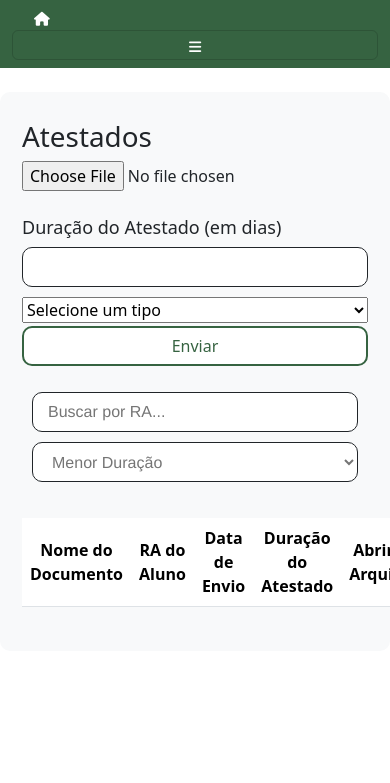
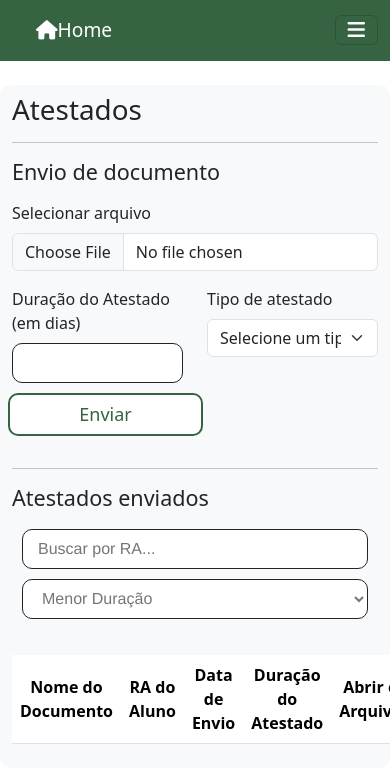
Before and after one commit to Galaticos-API/API-1, a Flask app: page /atestados/ in a window 390 px wide; the page is wider, and only the part inside the window is pictured. Shown: the top 783 px of that part. Run offline with Flask 3, Linux system fonts and the light colour scheme; the visitor is signed in with stand-in values (Sample User, id 1); data that the repository does not hold is empty; some libraries are stand-ins or nearby versions.

Commit message:
STYLE - Melhora a responsividade e a estrutura dos formulários nas páginas de Atestados e Cadastro

```diff
--- a/src/static/styles/styles.css
+++ b/src/static/styles/styles.css
@@ -8,17 +8,11 @@
   border-radius: 10px;
   padding-top: 2%;
   padding-bottom: 2%;
-    background-color: #F1F0E9;
+  background-color: #f1f0e9;
 }
 
 .content {
   padding: 20px;
-}
-
-.content > .formAtestado {
-    display: flex;
-    flex-direction: column;
-    align-items: flex-start;
 }
 
 .content > .contIndex {
@@ -89,7 +83,7 @@
 }
 
 button {
-    background-color: #41644A;
+  background-color: #41644a;
 }
 
 .btn-outline-primary {
@@ -108,7 +102,7 @@ button {
 .btn-outline-primary:active,
 .btn-outline-primary.active,
 .show > .btn-outline-primary.dropdown-toggle {
-    transition: background .25s !important;
+  transition: background 0.25s !important;
   color: #ffffff !important;
   background-color: #366341 !important;
   border-color: #366341 !important;
@@ -129,7 +123,7 @@ button {
 .btn-outline-secondary:active,
 .btn-outline-secondary.active,
 .show > .btn-outline-secondary.dropdown-toggle {
-    transition: background .25s !important;
+  transition: background 0.25s !important;
   color: #ffffff !important;
   background-color: #9b0d0d !important;
   border-color: #9b0d0d !important;
@@ -159,7 +153,7 @@ button {
 
 .search-container {
   display: flex;
-    justify-content: center;
+  justify-content: start;
   width: 100%;
   height: 50px;
   padding: 10px;
@@ -212,7 +206,6 @@ select:hover {
   color: #25562b;
 }
 
-
 .minhaEquipe {
   display: flex;
   justify-content: space-between;
@@ -225,18 +218,27 @@ select:hover {
   color: black;
 }
 
-#atestadosTable th, #atestadosTable td {
+#atestadosTable th,
+#atestadosTable td {
   text-align: center;
   vertical-align: middle;
 }
 
-.card-equipe-single{
+.card-equipe-single {
   background-color: #366341 !important;
 }
 
 /*Responsividade teste */
 
 @media (max-width: 768px) {
+  .content {
+    padding: 0;
+  }
+
+  .navbar .nav-item {
+    font-size: 20px;
+  }
+
   .contIndex {
     grid-template-columns: 1fr !important;
     gap: 20px;
@@ -247,7 +249,9 @@ select:hover {
     font-size: 18px;
   }
 
-  #search, #category, #duration {
+  #search,
+  #category,
+  #duration {
     width: 100% !important;
     margin-right: 0 !important;
     margin-bottom: 10px !important;
@@ -262,39 +266,6 @@ select:hover {
   .minhaEquipe {
     flex-direction: column;
     gap: 10px;
-  }
-}
-
-@media (max-width: 480px) {
-  .navbar .nav-link {
-    font-size: 1rem;
-  }
-
-  .btn-outline-primary, .btn-outline-secondary {
-    font-size: 16px !important;
-  }
-
-  .fas {
-    font-size: 80px !important;
-  }
-}
-
-
-@media (max-width: 768px) {
-  .contIndex {
-    grid-template-columns: 1fr !important;
-    gap: 20px;
-    width: 100%;
-  }
-
-  .contIndex > a {
-    width: 80% !important;
-    font-size: 18px;
-    padding: 20px 0;
-  }
-
-  .contIndex > a i {
-    font-size: 80px !important;
   }
 }
 
@@ -316,68 +287,3 @@ select:hover {
   display: flex;
   align-items: center;
 }
-
-/* Responsividade */
-@media (max-width: 768px) {
-  .navbar {
-    padding: 8px 12px;
-  }
-
-  .navbar .navbar-brand {
-    font-size: 14px !important;
-  }
-
-  .navbar .nav-link {
-    font-size: 12px !important;
-    padding: 6px 8px !important;
-  }
-
-  .navbar .fas {
-    font-size: 16px !important;
-    margin: 0 !important;
-  }
-}
-
-@media (max-width: 480px) {
-  .navbar {
-    padding: 6px 10px;
-  }
-
-  .navbar .fas {
-    font-size: 14px !important;
-  }
-
-  .navbar .navbar-brand {
-    font-size: 12px !important;
-  }
-
-  .navbar .nav-link {
-    font-size: 10px !important;
-    padding: 4px 6px !important;
-  }
-}
-body {
-  overflow-x: hidden;
-}
-
-* {
-  box-sizing: border-box;
-  max-width: 100%;
-}
-
-input,
-select,
-button,
-textarea {
-  width: 100% !important;
-  max-width: 100% !important;
-  box-sizing: border-box;
-}
-
-.container,
-.content,
-.main {
-  width: 100%;
-  padding-left: 10px;
-  padding-right: 10px;
-}
--- a/src/templates/atestados.html
+++ b/src/templates/atestados.html
@@ -2,19 +2,37 @@
 {% extends "base.html" %} {% block title %}Atestados{% endblock %} {% block content %}
 <div class="content">
   <h1>Atestados</h1>
-  <form class="formAtestado mb-3" id="formAtestadoJ" method="POST" enctype="multipart/form-data">
-    <input class="btn-upload mb-3" type="file" name="file" id="file" accept=".pdf" required />
-    <h6 class="duracao">Duração do Atestado (em dias)</h6>
-    <input type="number" name="duration" id="duration" required />
-    <select id="filetype" name="filetype">
-      <option value="undefined"> Selecione um tipo</option>
-      <option value="TIPO1"> TIPO1 </option>
-      <option value="TIPO2"> TIPO2 </option>
-      <option value="TIPO3"> TIPO3 </option>
-    </select>
-    <button class="btn btn-outline-primary" id="botao-do-submit" type="submit">Enviar</button>
+  <hr />
+  <h4>Envio de documento</h4>
+  <form class="formAtestado row my-3" id="formAtestadoJ" method="POST" enctype="multipart/form-data">
+    <div class="col-md-4 col-12">
+      <label for="inputGroupFile02" class="form-label">Selecionar arquivo</label>
+      <div class="input-group mb-3">
+        <input class="form-control" type="file" name="file" id="file" accept=".pdf" required />
+      </div>
+    </div>
+    <div class="col-md-4 col-6">
+      <label for="duration" class="form-label">Duração do Atestado (em dias)</label>
+      <div class="input-group">
+        <input type="text" class="form-control" name="duration" id="duration" />
+      </div>
+    </div>
+    <div class="col-md-4 col-6">
+      <label for="filetype" class="form-label">Tipo de atestado</label>
+      <div class="input-group mb-3">
+        <select class="form-select" id="filetype" name="filetype">
+          <option value="undefined">Selecione um tipo</option>
+          <option value="TIPO1">TIPO1</option>
+          <option value="TIPO2">TIPO2</option>
+          <option value="TIPO3">TIPO3</option>
+        </select>
+      </div>
+    </div>
+    <button class="btn btn-outline-primary col-md-4 col-6 mx-2 mb-3" id="botao-do-submit" type="submit">Enviar</button>
   </form>
 
+  <hr />
+  <h4>Atestados enviados</h4>
   <nav class="search-container mb-3">
     <input type="number" id="search" placeholder="Buscar por RA..." oninput="filterDocuments()" />
     <select id="category" onchange="filterDocuments()">
@@ -25,7 +43,7 @@
     </select>
   </nav>
 
-  <table id="atestadosTable" class="table table-striped">
+  <table id="atestadosTable" class="table table-striped px-0">
     <thead>
       <tr>
         <th>Nome do Documento</th>
@@ -94,7 +112,7 @@
         processData: false, // impede que o jQuery processe os dados
         contentType: false, // deixa o browser decidir o tipo (multipart/form-data)
         success: function (response) {
-          window.location.reload()
+          window.location.reload();
         },
         error: function (xhr, status, error) {
           console.error(xhr.responseText);
--- a/src/templates/base.html
+++ b/src/templates/base.html
@@ -1,5 +1,5 @@
 <!DOCTYPE html>
-<html lang="en" data-bs-theme="light">
+<html lang="en" data-bs-bs-theme="light">
   <head>
     <meta charset="utf-8" />
     <meta name="viewport" content="width=device-width, initial-scale=1, shrink-to-fit=no" />
@@ -34,21 +34,23 @@
   <body>
     <nav class="navbar navbar-expand-lg">
       <div class="container-fluid">
-        <a class="nav-link mx-3" href="/" style="width: 5%"><i class="fas fa-home"></i></a>
-        <button class="navbar-toggler" type="button" data-toggle="collapse" data-target="#navbarResponsive" aria-controls="navbarResponsive" aria-expanded="false" aria-label="Toggle navigation">
+        <a class="nav-link mx-3" href="/">
+          <i class="fas fa-home"></i> Home
+        </a>
+        <button class="navbar-toggler" type="button" data-bs-toggle="collapse" data-bs-target="#navbarResponsive" aria-controls="navbarResponsive" aria-expanded="false" aria-label="Toggle navigation">
           <i class="fas fa-bars"></i>
         </button>
 
-        <div class="collapse navbar-collapse justify-content-between" id="navbarResponsive">
+        <div class="collapse navbar-collapse" id="navbarResponsive">
           <ul class="navbar-nav me-auto mb-2 mb-lg-0">
             <li class="nav-item">
-              <a class="nav-link w-auto mx-3" href="/atestados">
+              <a class="nav-link mx-3" href="/atestados">
                 <i class="fas fa-file-medical-alt"></i>
                 Atestados
               </a>
             </li>
             <li class="nav-item">
-              <a class="nav-link w-auto mx-3" href="/equipe">
+              <a class="nav-link mx-3" href="/equipe">
                 <i class="fas fa-users"></i>
                 Equipes
               </a>
@@ -57,10 +59,12 @@
 
           <ul class="navbar-nav mb-2 mb-lg-0">
             <li class="nav-item user-select-none align-content-center">
-              <i class="fas fa-user"></i>
-              {% if "nome" in session %} {{ session["nome"] }}{% endif %}
-              <span></span>
-              {% if session.get('RA') == 'admin' %} Administrador {% endif %}
+              <div class="mx-4">
+                <i class="fas fa-user"></i>
+                {% if "nome" in session %} {{ session["nome"] }}{% endif %}
+                <span></span>
+                {% if session.get('RA') == 'admin' %} Administrador {% endif %}
+              </div>
             </li>
             {% if "RA" not in session %}
             <li class="nav-item">
@@ -78,7 +82,10 @@
 
             {% else %}
             <li class="nav-item">
-              <a class="nav-link mx-3" href="/logout/"><i class="fas fa-sign-out-alt"></i></a>
+              <a class="nav-link mx-3" href="/logout/">
+                <i class="fas fa-sign-out-alt"></i>
+                Logout
+              </a>
             </li>
             {% endif %}
           </ul>
@@ -95,11 +102,11 @@
         role="alert"
         aria-live="assertive"
         aria-atomic="true"
-        data-delay="3000"
+        data-bs-delay="3000"
       >
         <div class="d-flex">
           <div class="toast-body">{{ message }}</div>
-          <button type="button" class="btn-close btn-close-white me-2 m-auto" data-bs-dismiss="toast" aria-label="Close"></button>
+          <button type="button" class="btn-close btn-close-white me-2 m-auto" data-bs-bs-dismiss="toast" aria-label="Close"></button>
         </div>
       </div>
       {% endfor %}
--- a/src/templates/user/cadastro.html
+++ b/src/templates/user/cadastro.html
@@ -3,7 +3,7 @@
 <div class="content" id="divCadastro">
   <h1 class="mb-3 text-center">Crie uma Conta</h1>
   <div>
-    <form id="formCadastro" class="row justify-content-md-center" method="POST">
+    <form id="formCadastro" class="row justify-content-center" method="POST">
       <div class="mb-3 col-4">
         <label for="nome" class="form-label">Nome</label>
         <input type="text" class="form-control" id="nome" aria-describedby="nome" required />
--- a/src/templates/user/login.html
+++ b/src/templates/user/login.html
@@ -22,7 +22,7 @@
 
 <div class="content">
   <h1 class="mb-3 text-center">Entre na sua Conta</h1>
-  <form id="loginForm" class="row justify-content-md-center" method="POST">
+  <form id="loginForm" class="row justify-content-center" method="POST">
     <div class="mb-3 col-7">
       <label for="login" class="form-label">Login</label>
       <input type="text" class="form-control" id="login" name="login" required />
```
Also changed, not shown: src/templates/equipe.html (+6 -6 lines). Lines whose indentation alone changed are shown as unchanged.
